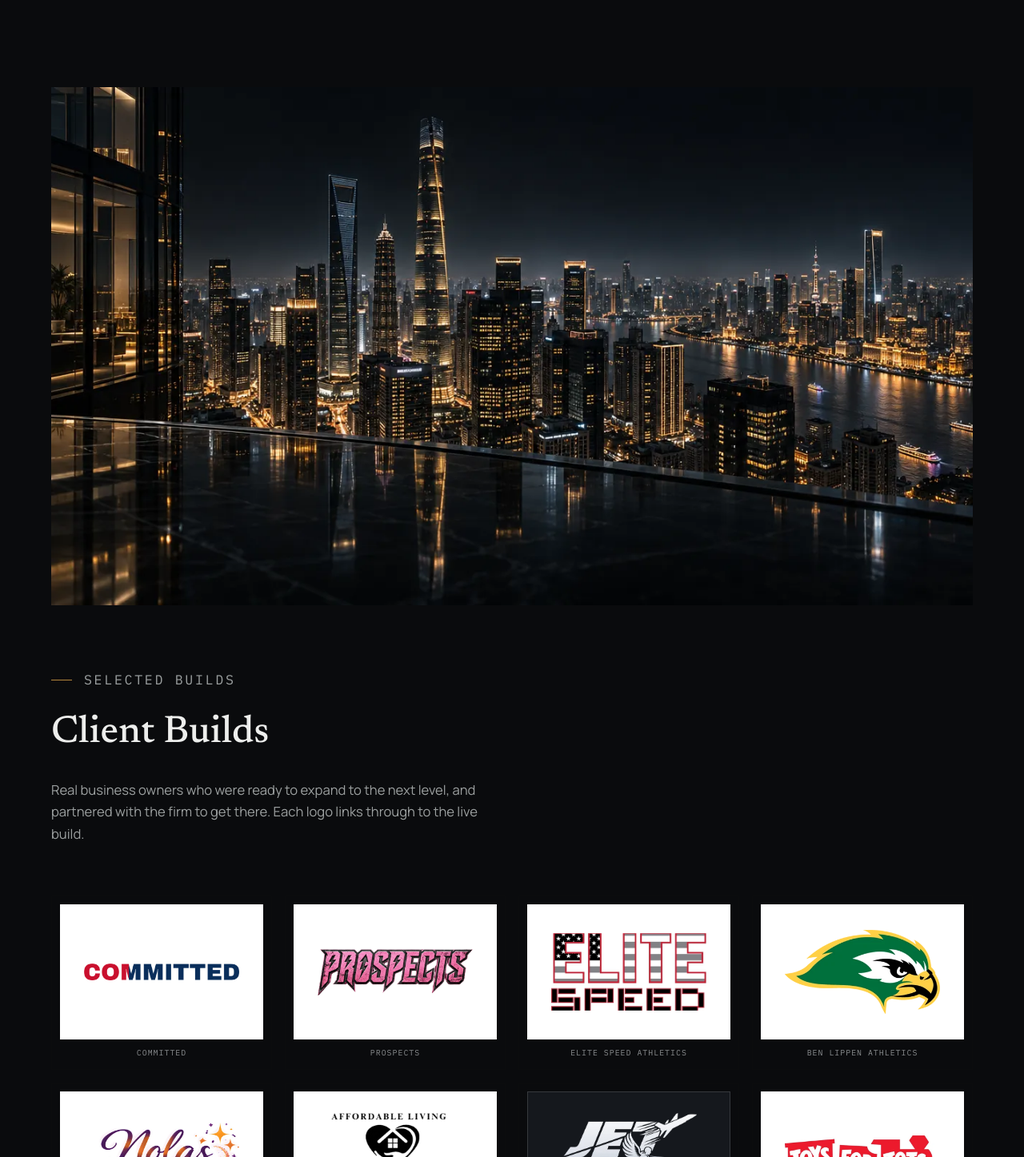
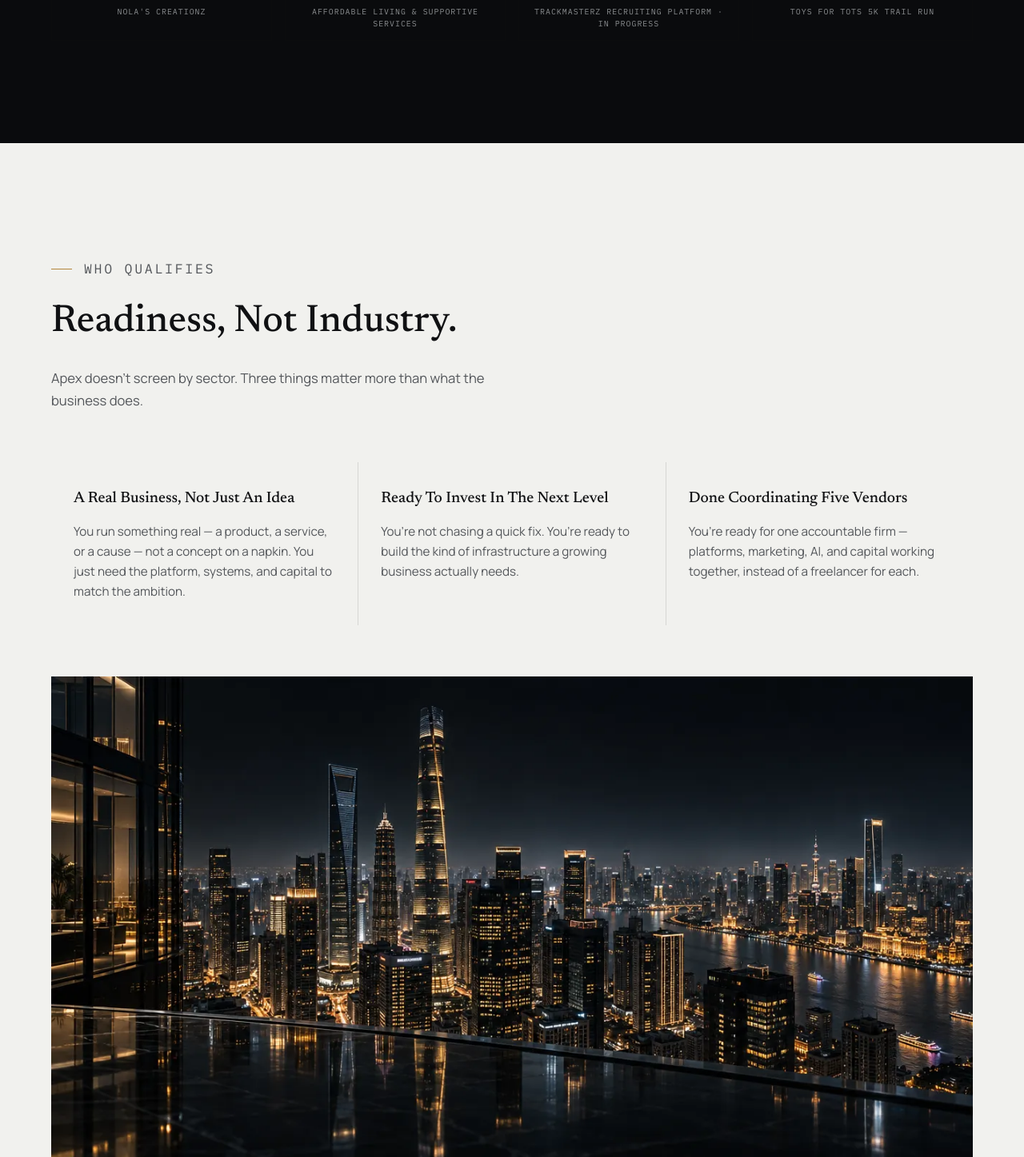
Before and after one commit to jah-thearchitect/apex-web, a Next.js app: page /clients in a window 1280 px wide. Shown: the part 1343-2790 px from the top of the page at 80% size. Built offline with nearby package versions, Linux system fonts and the light colour scheme.

Commit message:
Clients & Builds: Selected Builds moves up under the hero
Drops the Client Builds heading; skyline image now closes Who Qualifies.

Co-Authored-By: Claude Opus 5.5 <noreply@anthropic.com>

```diff
--- a/app/clients/page.tsx
+++ b/app/clients/page.tsx
@@ -48,6 +48,8 @@ export default function ClientsPage() {
           </p>
       </PhotoHero>
 
+      <SelectedBuilds />
+
       <section className="on-paper">
         <div className="wrap">
           <div className="section-head">
@@ -63,17 +65,21 @@ export default function ClientsPage() {
               </div>
             ))}
           </div>
+          <div style={{ marginTop: "clamp(40px, 6vw, 64px)" }}>
+            <FeatureImage src="/images/clients-skyline.webp" />
+          </div>
         </div>
       </section>
+    </PageShell>
+  );
+}
 
+function SelectedBuilds() {
+  return (
     <section>
       <div className="wrap">
-          <div style={{ marginBottom: "clamp(40px, 6vw, 64px)" }}>
-            <FeatureImage src="/images/clients-skyline.webp" />
-          </div>
         <div className="section-head">
           <p className="eyebrow">SELECTED BUILDS</p>
-            <h2>Client Builds</h2>
           <p>
             Real business owners who were ready to expand to the next level, and partnered with the firm to get there. Each logo links through to the live build.
           </p>
@@ -102,6 +108,5 @@ export default function ClientsPage() {
         </div>
       </div>
     </section>
-    </PageShell>
   );
 }
```
Lines whose indentation alone changed are shown as unchanged.
